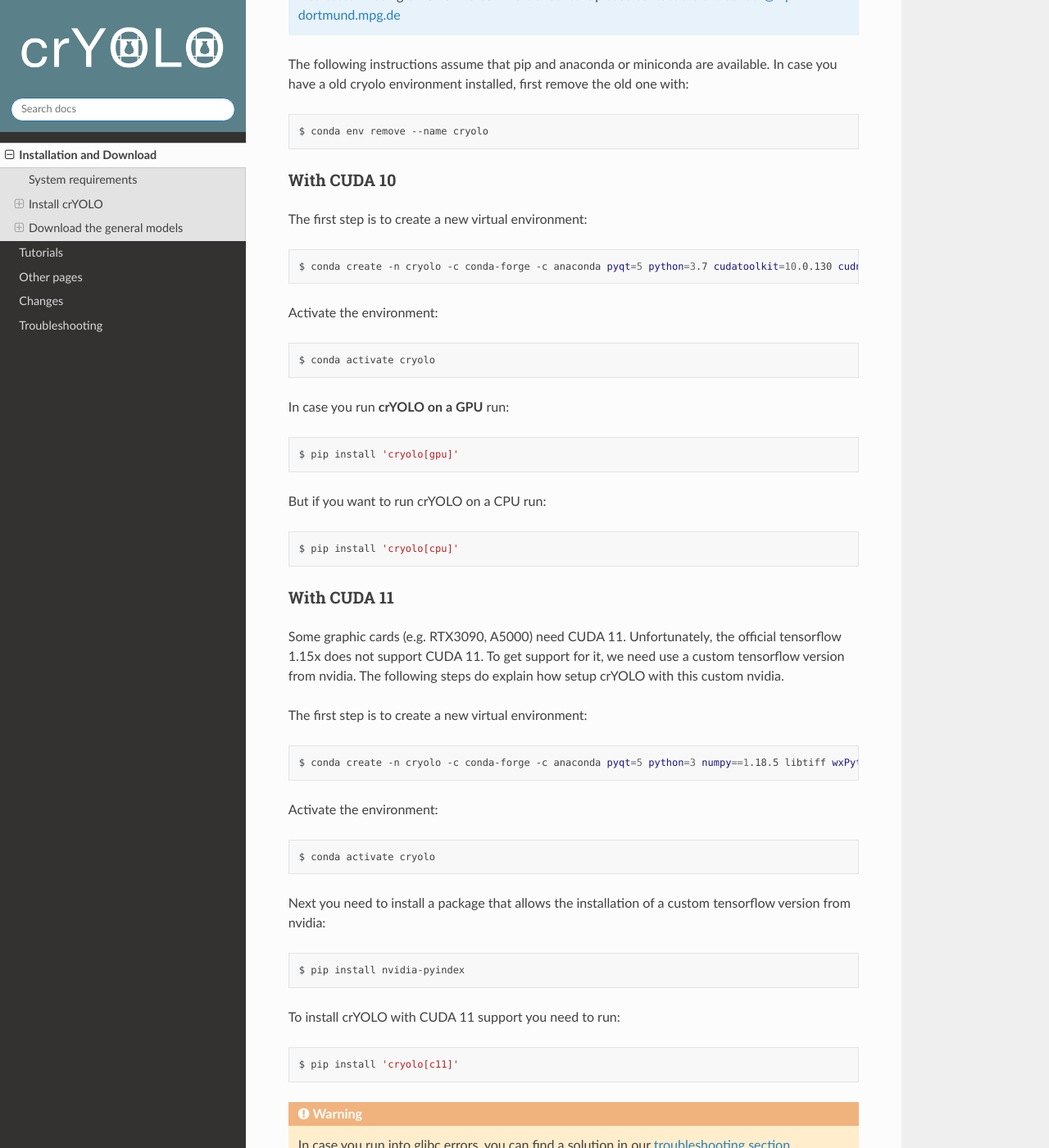
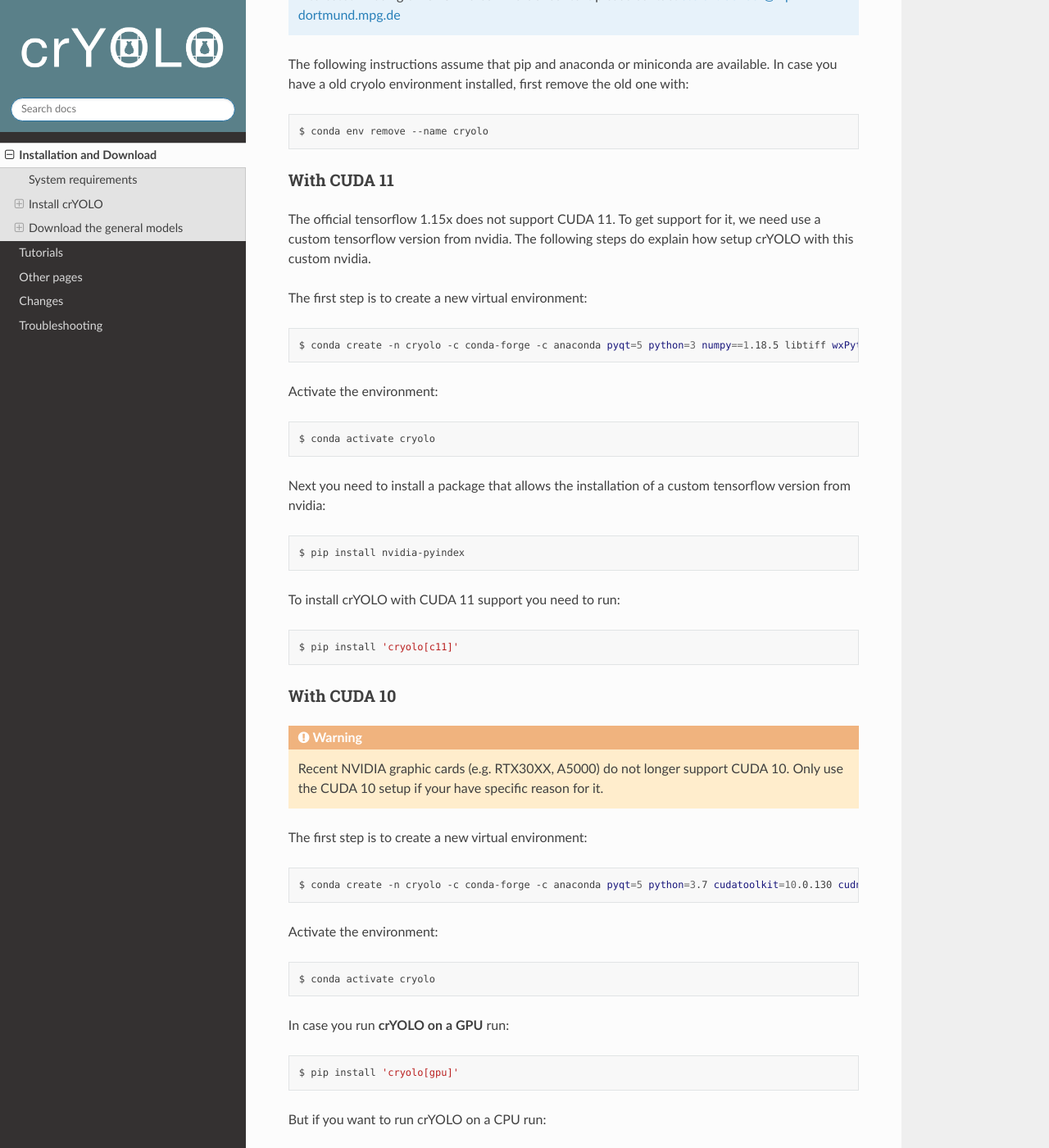
Before and after one commit to MPI-Dortmund/cryolo, a Sphinx documentation site: the page built from source/installation.rst, in a window 1280 px wide and 1400 px high, scrolled down 882 px. Shown: the whole window at 82% size. Built offline with Sphinx 7.4.7 and the Read the Docs theme 2.0.0, drawn with Linux system fonts in a browser that asks for light colours; some of the changed lines change nothing that is shown; some of the changed text lies outside the part shown.

Commit message:
change CUDA 10 / CUDA 11 installation order.

```diff
--- a/source/installation.rst
+++ b/source/installation.rst
@@ -6,8 +6,8 @@ System requirements
 
 At our institute in Dortmund, crYOLO is running on the following operation systems:
 
-* Ubuntu 16.04.4 LTS
 * Ubuntu 18.04 LTS
+* Ubuntu 20.04
 * CentOS 7
 
 We don't test it but it should run on Windows as well.
@@ -40,8 +40,40 @@ have a old cryolo environment installed, first remove the old one with:
 
     conda env remove --name cryolo
 
+With CUDA 11
+""""""""""""
+
+The official tensorflow 1.15x does not support CUDA 11. To get support for it, we need use a custom tensorflow version from nvidia. The following steps do explain how setup crYOLO with this custom nvidia.
+
+The first step is to create a new virtual environment:
+
+.. prompt:: bash $
+
+    conda create -n cryolo -c conda-forge -c anaconda pyqt=5 python=3 numpy==1.18.5 libtiff wxPython=4.1.1  adwaita-icon-theme
+
+Activate the environment:
+
+.. prompt:: bash $
+
+    conda activate cryolo
+
+Next you need to install a package that allows the installation of a custom tensorflow version from nvidia:
+
+.. prompt:: bash $
+
+    pip install nvidia-pyindex
+
+To install crYOLO with CUDA 11 support you need to run:
+
+.. prompt:: bash $
+
+    pip install 'cryolo[c11]'
+
 With CUDA 10
 """"""""""""
+
+.. warning::
+    Recent NVIDIA graphic cards (e.g. RTX30XX, A5000)  do not longer support CUDA 10. Only use the CUDA 10 setup if your have specific reason for it.
 
 The first step is to create a new virtual environment:
 
@@ -67,36 +99,6 @@ But if you want to run crYOLO on a CPU run:
 
     pip install 'cryolo[cpu]'
 
-
-With CUDA 11
-""""""""""""
-Some graphic cards (e.g. RTX3090, A5000) need CUDA 11. Unfortunately, the official tensorflow 1.15x does
-not support CUDA 11. To get support for it, we need use a custom tensorflow version from nvidia. The following
-steps do explain how setup crYOLO with this custom nvidia.
-
-The first step is to create a new virtual environment:
-
-.. prompt:: bash $
-
-    conda create -n cryolo -c conda-forge -c anaconda pyqt=5 python=3 numpy==1.18.5 libtiff wxPython=4.1.1  adwaita-icon-theme
-
-Activate the environment:
-
-.. prompt:: bash $
-
-    conda activate cryolo
-
-Next you need to install a package that allows the installation of a custom tensorflow version from nvidia:
-
-.. prompt:: bash $
-
-    pip install nvidia-pyindex
-
-To install crYOLO with CUDA 11 support you need to run:
-
-.. prompt:: bash $
-
-    pip install 'cryolo[c11]'
 
 .. warning::
     In case you run into glibc errors, you can find a solution in our :ref:`troubleshooting section <cryolo-glibc-label>`
```
